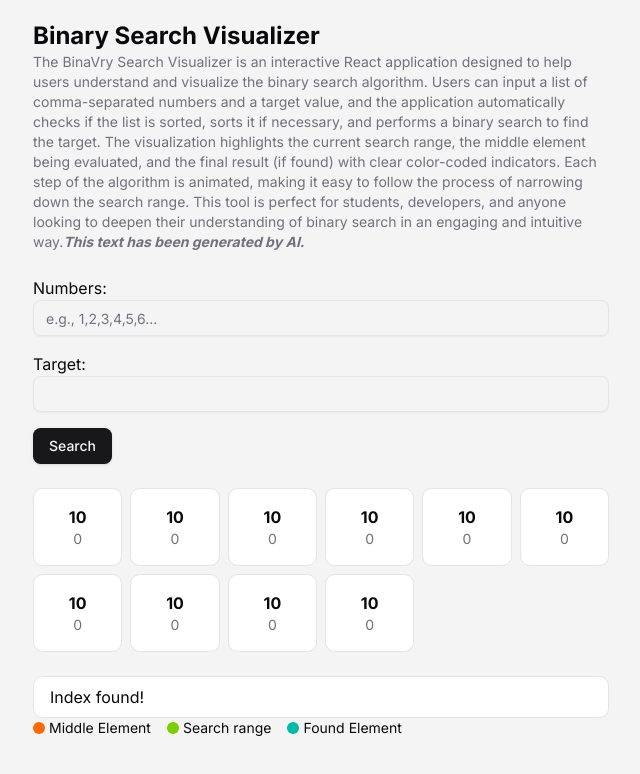
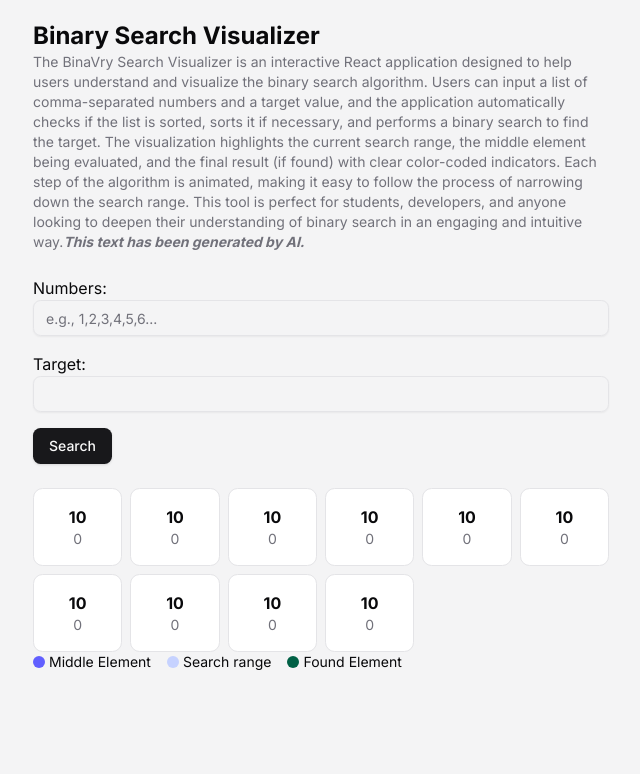
Before and after one commit to Sepehrworklife/binary-search-visualization, a React (Vite) app: page / in a window 1280 px wide. Shown: the top 774 px of the page, without its empty margins (319-959 px from the left). Built offline with nearby package versions, Linux system fonts and the light colour scheme.

Commit message:
style: change guideline colors

```diff
--- a/src/components/Legend.tsx
+++ b/src/components/Legend.tsx
@@ -1,24 +1,19 @@
 const Legend = () => {
 	return (
-		<>
-			<div className="bg-white rounded-lg px-4 py-2 border mt-6">
-				Index found!
-			</div>
 		<div className="flex flex-row gap-4">
 			<div className="flex items-center gap-1">
-					<div className="w-3 h-3 rounded-full bg-orange-500"></div>
+				<div className="w-3 h-3 rounded-full bg-indigo-500"></div>
 				<span className="text-sm">Middle Element</span>
 			</div>
 			<div className="flex items-center gap-1">
-					<div className="w-3 h-3 rounded-full bg-lime-500"></div>
+				<div className="w-3 h-3 rounded-full bg-indigo-200"></div>
 				<span className="text-sm">Search range</span>
 			</div>
 			<div className="flex items-center gap-1">
-					<div className="w-3 h-3 rounded-full bg-teal-500"></div>
+				<div className="w-3 h-3 rounded-full bg-emerald-800"></div>
 				<span className="text-sm">Found Element</span>
 			</div>
 		</div>
-		</>
 	);
 };
 
```
Lines whose indentation alone changed are shown as unchanged.
